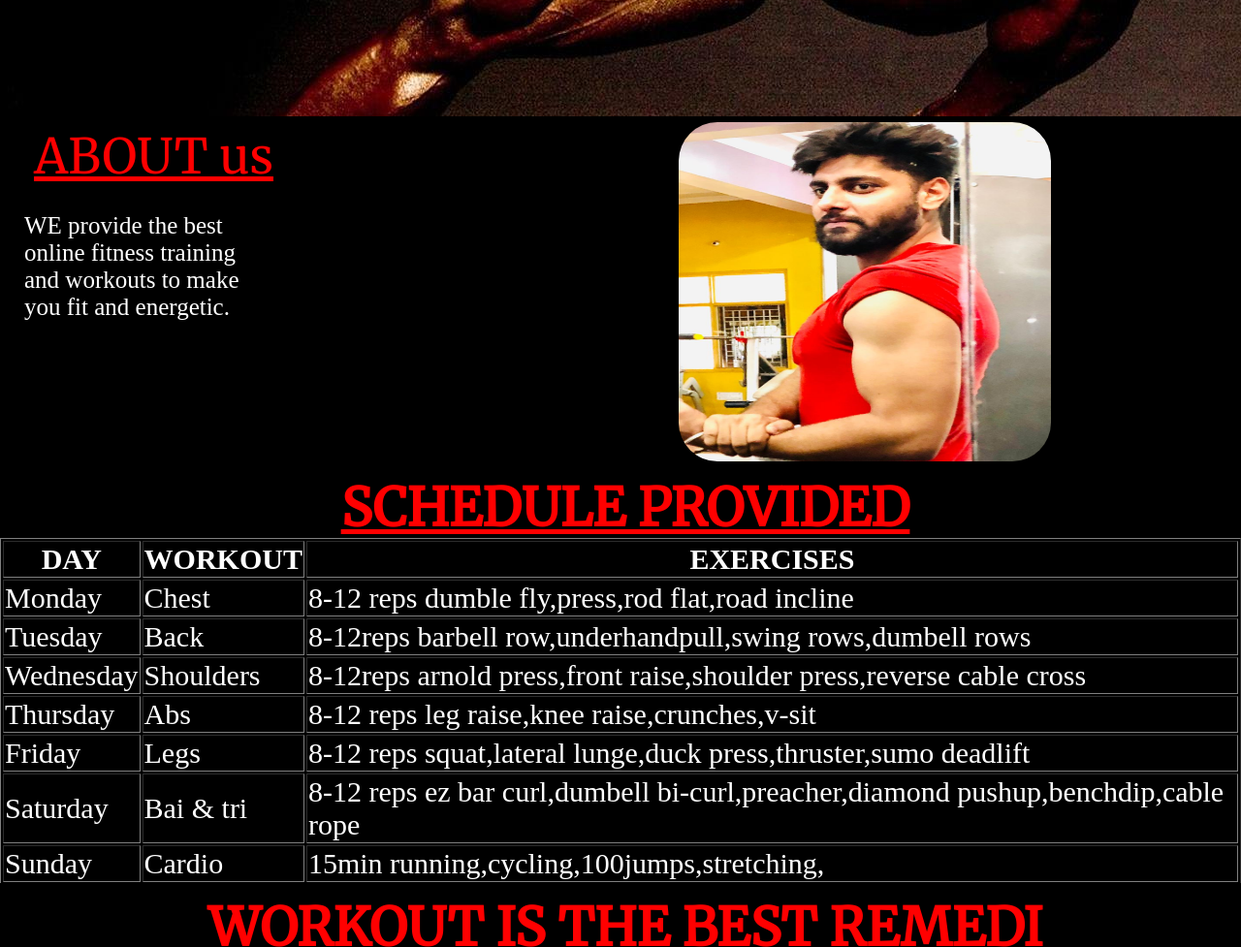
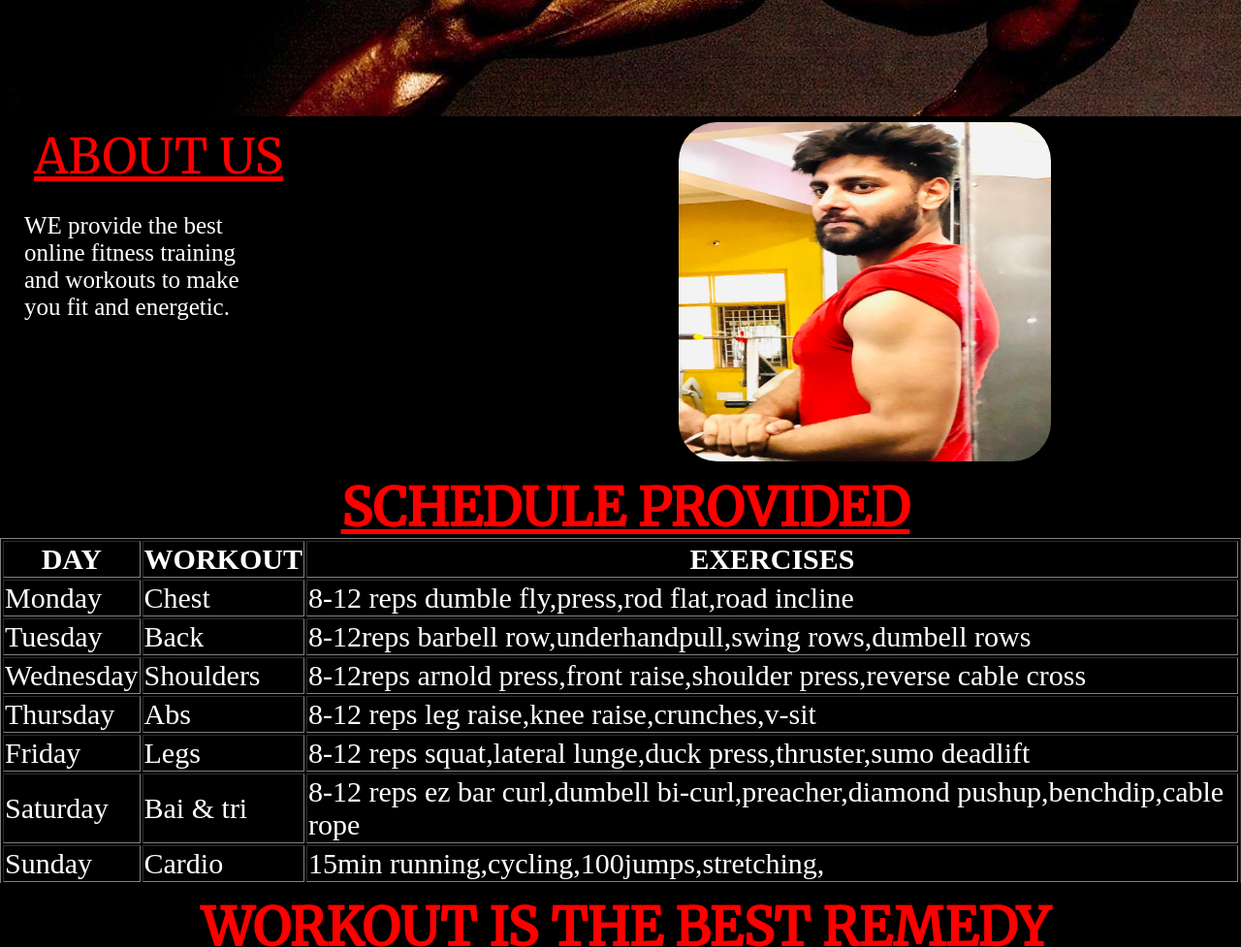
Before and after one commit to aniketchaudhary007/gym-website, a plain HTML site: page index.html in a window 1280 px wide. Shown: the part 800-1777 px from the top of the page at 97% size. Drawn offline with Linux system fonts and the light colour scheme.

Commit message:
FINAL TOUCH
NONE

```diff
--- a/index.html
+++ b/index.html
@@ -41,7 +41,7 @@
     </div>
   </div>
   <div class="middlecontainer">
-    <h1 id="aboutus" class="head">ABOUT us</h1>
+    <h1 id="aboutus" class="head">ABOUT US</h1>
     <p class="about"> WE provide the best online fitness training and workouts to make you fit and energetic. </p>
     <img class="workout" src="images/my.jpg" alt="mypik">
   </div>
@@ -95,7 +95,7 @@
     </table>
   </div>
   <div class="bottomcontainer2">
-    <h1 class="schedule">WORKOUT IS THE BEST REMEDI</h1>
+    <h1 class="schedule">WORKOUT IS THE BEST REMEDY</h1>
     <div class="showcase">
       <img src="images/chest.jpg" alt="">
       <h3>* CHEST DAY</h3>
```
